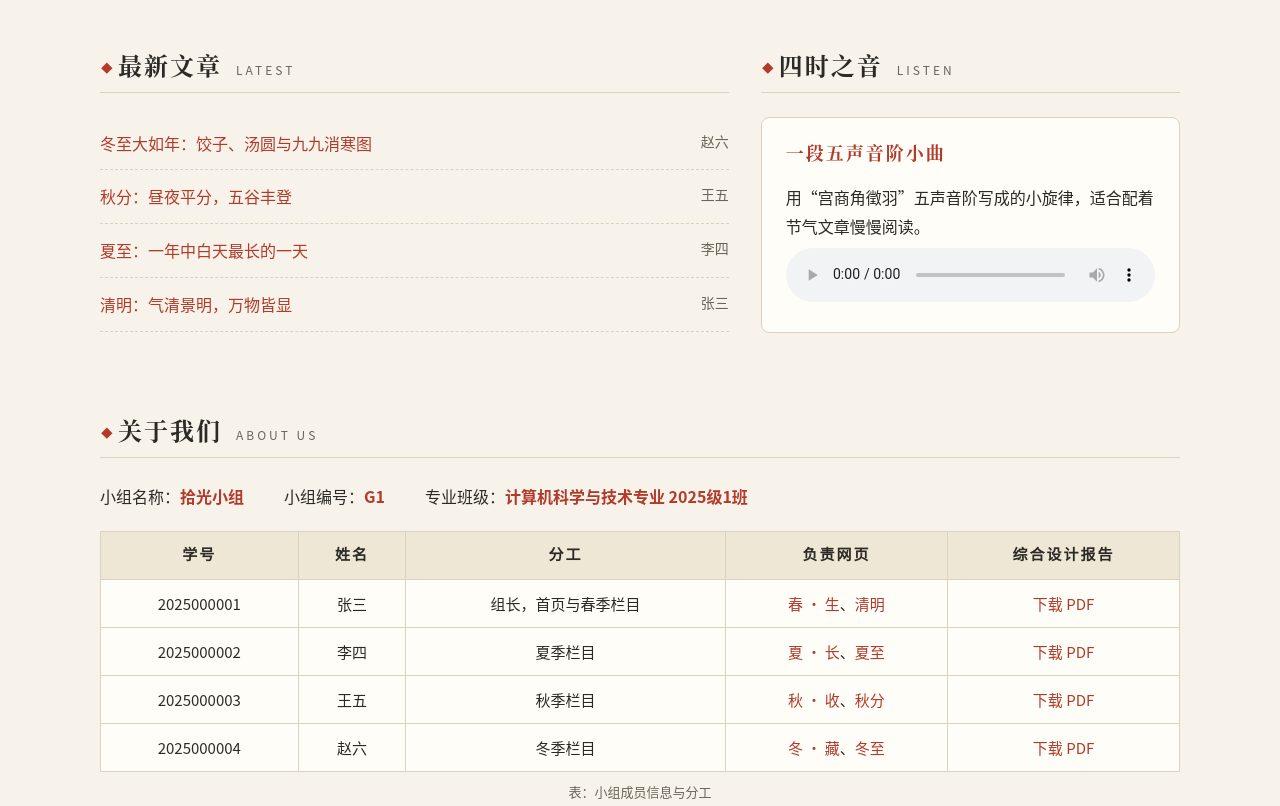
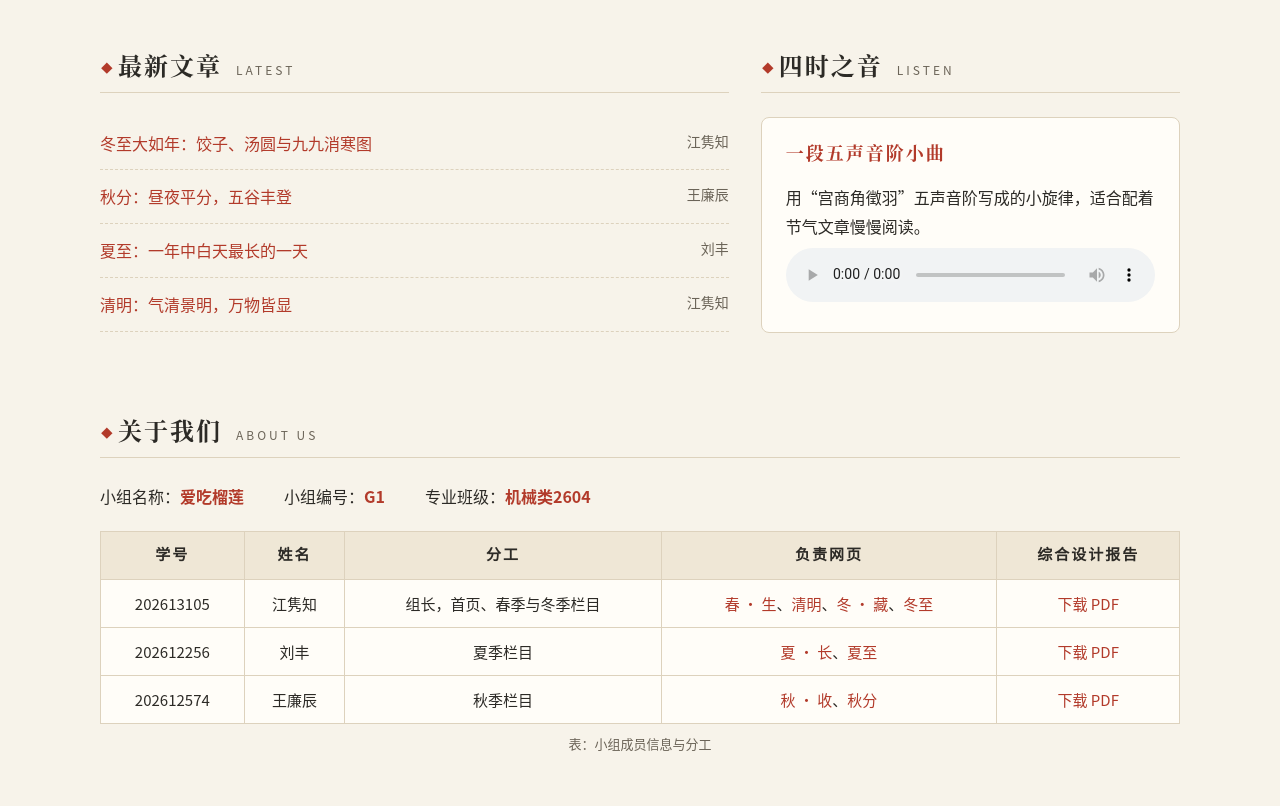
Before and after one commit to junzhij/html-design, a plain HTML site: page WebStation-G1/index.html in a window 1280 px wide. Shown: the part 2380-3186 px from the top of the page. Drawn offline with Linux system fonts and the light colour scheme.

Commit message:
Update group info: 爱吃榴莲, 机械类2604, three members
Co-Authored-By: Claude Opus 5.5 <noreply@anthropic.com>
Claude-Session: https://claude.ai/code/session_0159aQBWokfDapvG8qPgRFaE

```diff
--- a/WebStation-G1/index.html
+++ b/WebStation-G1/index.html
@@ -3,7 +3,7 @@
 <head>
   <meta charset="UTF-8">
   <meta name="viewport" content="width=device-width, initial-scale=1.0">
-  <title>2025000001张三</title>
+  <title>202613105江隽知</title>
   <link rel="stylesheet" type="text/css" href="css/style.css">
   <!-- 内部 CSS：只对本页生效的样式 -->
   <style>
@@ -191,10 +191,10 @@
       <div>
         <div class="section-title"><h2>最新文章</h2><span>Latest</span></div>
         <ul class="news">
-          <li><a href="page/dongzhi.html">冬至大如年：饺子、汤圆与九九消寒图</a><span>赵六</span></li>
-          <li><a href="page/qiufen.html">秋分：昼夜平分，五谷丰登</a><span>王五</span></li>
-          <li><a href="page/xiazhi.html">夏至：一年中白天最长的一天</a><span>李四</span></li>
-          <li><a href="page/qingming.html">清明：气清景明，万物皆显</a><span>张三</span></li>
+          <li><a href="page/dongzhi.html">冬至大如年：饺子、汤圆与九九消寒图</a><span>江隽知</span></li>
+          <li><a href="page/qiufen.html">秋分：昼夜平分，五谷丰登</a><span>王廉辰</span></li>
+          <li><a href="page/xiazhi.html">夏至：一年中白天最长的一天</a><span>刘丰</span></li>
+          <li><a href="page/qingming.html">清明：气清景明，万物皆显</a><span>江隽知</span></li>
         </ul>
       </div>
       <div>
@@ -211,9 +211,9 @@
     <section id="about">
       <div class="section-title"><h2>关于我们</h2><span>About Us</span></div>
       <ul class="group-info">
-        <li>小组名称：<b>拾光小组</b></li>
+        <li>小组名称：<b>爱吃榴莲</b></li>
         <li>小组编号：<b>G1</b></li>
-        <li>专业班级：<b>计算机科学与技术专业 2025级1班</b></li>
+        <li>专业班级：<b>机械类2604</b></li>
       </ul>
       <table>
         <caption>表：小组成员信息与分工</caption>
@@ -225,32 +225,25 @@
           <th>综合设计报告</th>
         </tr>
         <tr>
-          <td>2025000001</td>
-          <td>张三</td>
-          <td>组长，首页与春季栏目</td>
-          <td><a href="page/spring.html">春 · 生</a>、<a href="page/qingming.html">清明</a></td>
-          <td><a href="document/2025000001张三.pdf" download>下载 PDF</a></td>
+          <td>202613105</td>
+          <td>江隽知</td>
+          <td>组长，首页、春季与冬季栏目</td>
+          <td><a href="page/spring.html">春 · 生</a>、<a href="page/qingming.html">清明</a>、<a href="page/winter.html">冬 · 藏</a>、<a href="page/dongzhi.html">冬至</a></td>
+          <td><a href="document/202613105江隽知.pdf" download>下载 PDF</a></td>
         </tr>
         <tr>
-          <td>2025000002</td>
-          <td>李四</td>
+          <td>202612256</td>
+          <td>刘丰</td>
           <td>夏季栏目</td>
           <td><a href="page/summer.html">夏 · 长</a>、<a href="page/xiazhi.html">夏至</a></td>
-          <td><a href="document/2025000002李四.pdf" download>下载 PDF</a></td>
+          <td><a href="document/202612256刘丰.pdf" download>下载 PDF</a></td>
         </tr>
         <tr>
-          <td>2025000003</td>
-          <td>王五</td>
+          <td>202612574</td>
+          <td>王廉辰</td>
           <td>秋季栏目</td>
           <td><a href="page/autumn.html">秋 · 收</a>、<a href="page/qiufen.html">秋分</a></td>
-          <td><a href="document/2025000003王五.pdf" download>下载 PDF</a></td>
-        </tr>
-        <tr>
-          <td>2025000004</td>
-          <td>赵六</td>
-          <td>冬季栏目</td>
-          <td><a href="page/winter.html">冬 · 藏</a>、<a href="page/dongzhi.html">冬至</a></td>
-          <td><a href="document/2025000004赵六.pdf" download>下载 PDF</a></td>
+          <td><a href="document/202612574王廉辰.pdf" download>下载 PDF</a></td>
         </tr>
       </table>
     </section>
@@ -300,8 +293,8 @@
   <!-- ========== 页脚区 ========== -->
   <footer class="site-footer">
     <div class="wrap">
-      <p>© 2025 拾光小组 · WebStation-G1 · 计算机科学与技术专业2025级1班</p>
-      <p>本页制作：2025000001 张三 ｜ <a href="index.html">返回首页</a> ｜ <a href="#top">回到顶部 ↑</a></p>
+      <p>© 2026 爱吃榴莲 · WebStation-G1 · 机械类2604</p>
+      <p>本页制作：202613105 江隽知 ｜ <a href="index.html">返回首页</a> ｜ <a href="#top">回到顶部 ↑</a></p>
     </div>
   </footer>
 
```
Also changed, not shown: WebStation-G1/page/autumn.html (+7 -7 lines), WebStation-G1/page/dongzhi.html (+7 -7 lines), WebStation-G1/page/qingming.html (+7 -7 lines), WebStation-G1/page/qiufen.html (+7 -7 lines), WebStation-G1/page/spring.html (+7 -7 lines), WebStation-G1/page/summer.html (+7 -7 lines), WebStation-G1/page/winter.html (+7 -7 lines), WebStation-G1/page/xiazhi.html (+7 -7 lines), 8 other files.
